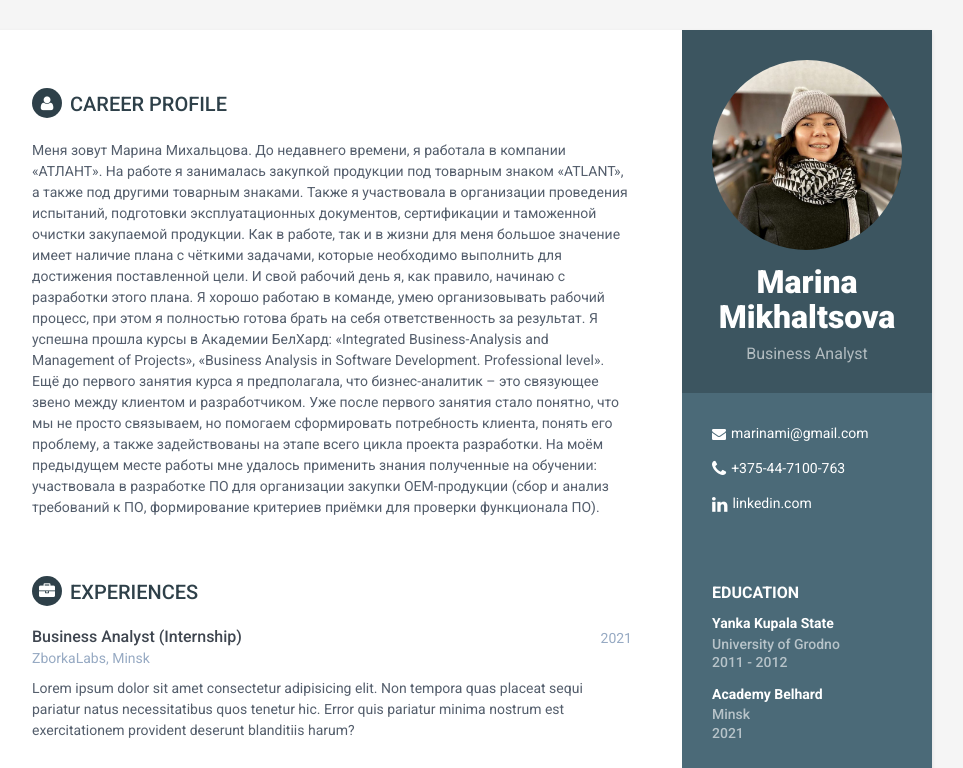
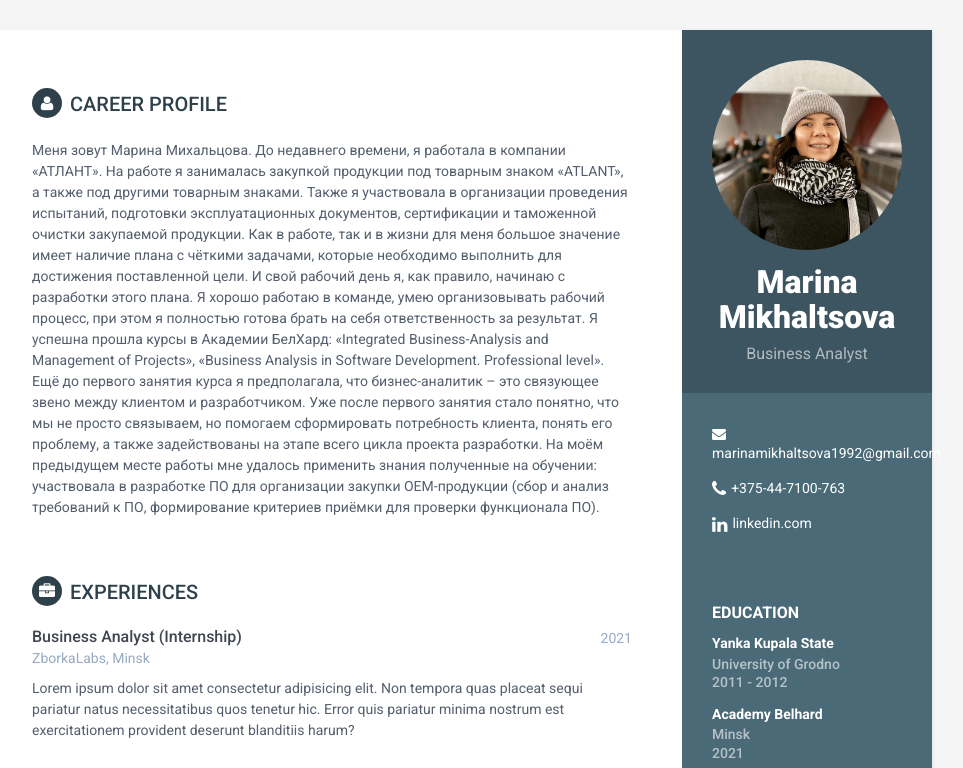
Before and after one commit to VeryStone69/projectQuickResume, a plain HTML site: page index.html in a window 1280 px wide. Shown: the top 768 px of the page, without its empty margins (188-1151 px from the left). Drawn offline with Linux system fonts and the light colour scheme.

Commit message:
change email

```diff
--- a/index.html
+++ b/index.html
@@ -28,7 +28,7 @@
 
             <div class="contact-container container-block">
                 <ul class="list-unstyled contact-list">
-                    <li class="email"><i class="fa fa-envelope"></i><a href="mailto: marinamikhaltsova1992@gmail.com">marinami@gmail.com</a></li>
+                    <li class="email"><i class="fa fa-envelope"></i><a href="mailto: marinamikhaltsova1992@gmail.com">marinamikhaltsova1992@gmail.com</a></li>
                     <li class="phone"><i class="fa fa-phone"></i><a href="tel:+375447100763">+375-44-7100-763</a></li>
                     <li class="linkedin"><i class="fa fa-linkedin"></i><a href="https://www.linkedin.com/in/marina-mikhaltsova/" target="_blank">linkedin.com</a></li>
                 </ul>
```
